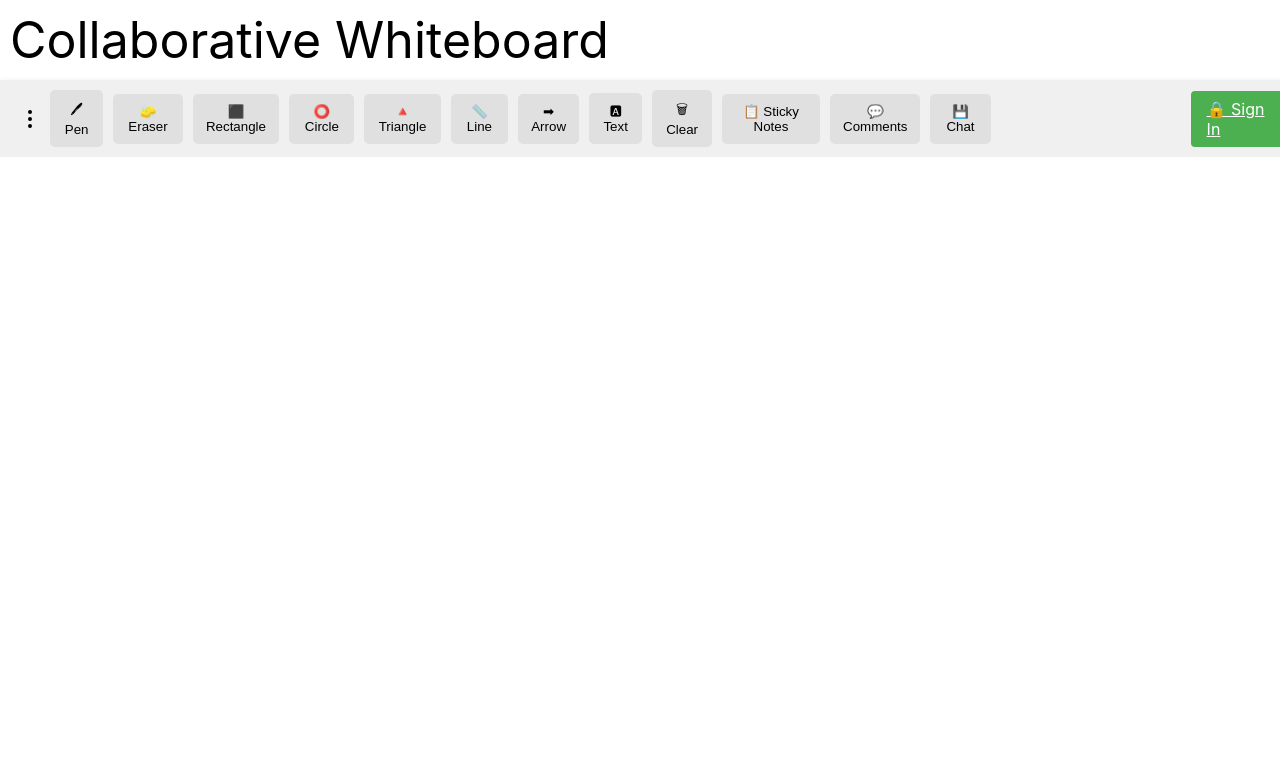
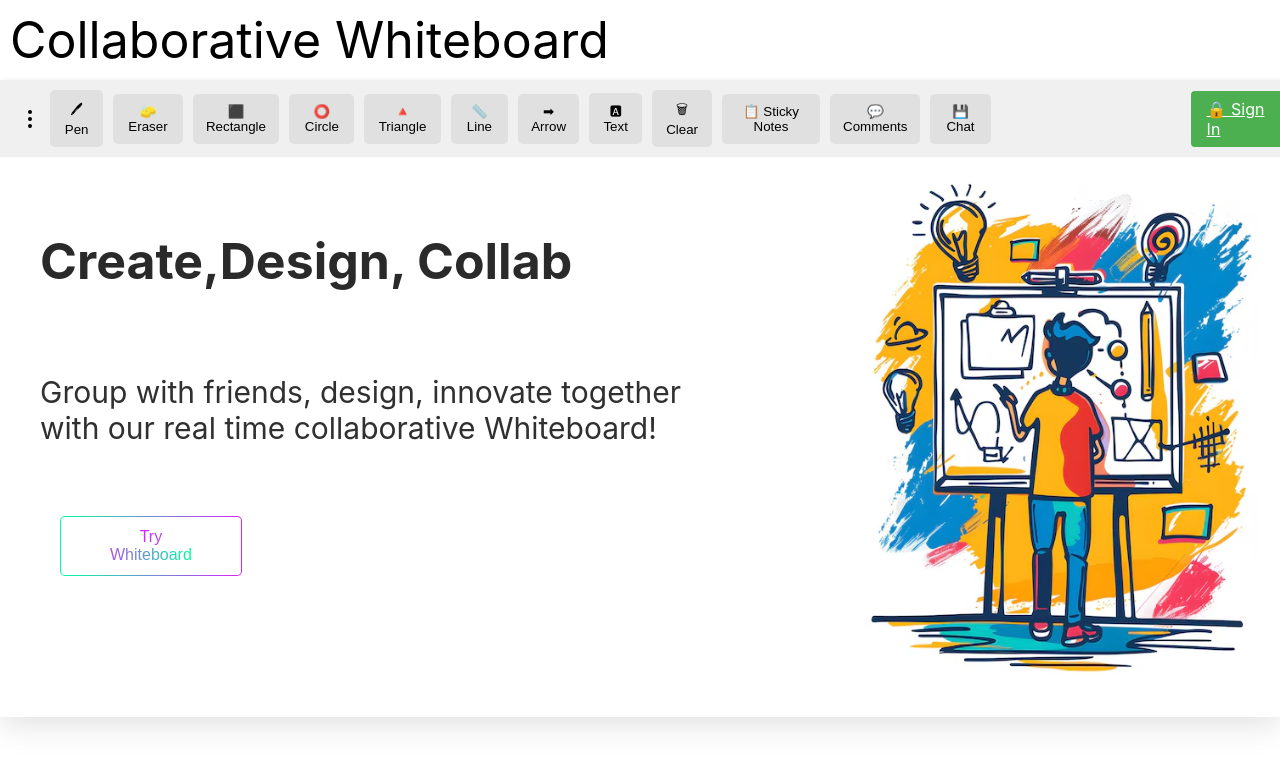
Before and after one commit to shubhirusiya/whiteboard_project, a React (Create React App) app in the folder frontend/: page / in a window 1280 px wide. Shown: the top 766 px of the page. Built offline with nearby package versions, Linux system fonts and the light colour scheme.

Commit message:
landing page started

```diff
--- a/frontend/src/components/landing_page.js
+++ b/frontend/src/components/landing_page.js
@@ -1,12 +1,33 @@
 import React from 'react';
+import '../style/landingpage.css'
 
 
 import MouseTrail from "./mousetraileffect";
 
 function landingpage() {
   return (
-    <div style={{ height: "100vh", backgroundColor: "white", overflow: "hidden" }}>
-      <MouseTrail />
+
+    <div style={{ height: "100vh", backgroundColor: "white", overflow:"hidden" }}>
+
+        <div className='intro'>
+          <div className="textarea">
+            <h1>Create,Design, Collab </h1>
+            <br/>
+          <p>
+            Group with friends, design, innovate together<br/>
+            with our real time collaborative Whiteboard!
+            </p>
+            <br />
+        <div class="container">
+
+  <button class="btn" data="Try Whiteboard"></button>
+</div>
+</div>
+    <div className='pic'><img src="./pic1.avif" alt="" /></div>
+
+
+        </div>
+        <MouseTrail />
     </div>
   );
 }
--- a/frontend/src/components/mousetraileffect.js
+++ b/frontend/src/components/mousetraileffect.js
@@ -66,7 +66,7 @@ const LineTrail = () => {
       width={window.innerWidth}
       height={window.innerHeight}
       onMouseMove={handleMouseMove}
-      style={{ display: "block", cursor: "none" }}
+      style={{ display: "block", cursor: "none" ,position: "absolute",zIndex: 9999,}}
     />
   );
 };
--- /dev/null
+++ b/frontend/src/style/landingpage.css
@@ -0,0 +1,82 @@
+.intro{
+    box-shadow: rgba(100, 100, 111, 0.2) 0px 7px 29px 0px;
+    height:70vh;
+    width: 100%;
+    float: right;
+}
+
+.pic img {
+    margin-right: 22px;
+    width: 400px; /* Adjust based on your preference */
+    /* Optional: Limit the image width */
+    height: 70vh;
+    float: right;
+  }
+  .textarea{
+    float: left;
+    margin: 40px;
+    text-align: left;
+
+
+  }
+  .textarea h1{
+    font-size: 50px;
+    color: rgb(43, 42, 42);
+  }
+  .textarea p{
+    font-size: 30px;
+    text-align: left;
+    color: rgb(48, 48, 48);
+  }
+  .container {
+    height: 60px;
+    width: 120px;
+    display: flex;
+    justify-content: left;
+    align-items: left;
+    background-color: white;
+    display: flex;
+    float: left;
+    margin: 20px;
+  }
+
+  .btn {
+    padding: 10px 50px;
+    border: none;
+    outline: none;
+    position: relative;
+    z-index: 1;
+    border-radius: 5px;
+    background: linear-gradient(to right, #00FFA3, #DC1FFF);
+    cursor: pointer;
+  }
+  .btn::before {
+    content: "";
+    position: absolute;
+    left: 1px;
+    right: 1px;
+    top: 1px;
+    bottom: 1px;
+    border-radius: 4px;
+    background-color: white;
+    z-index: -1;
+    transition: 200ms
+  }
+  .btn::after {
+    content: attr(data);
+    font-size: 16px;
+    background: linear-gradient(to left, #00FFA3, #DC1FFF);
+    -webkit-background-clip: text;
+    color: transparent;
+    transition: 200ms
+  }
+  .btn:hover::before {
+    opacity: 50%;
+    top: 0px;
+    right: 0px;
+    bottom: 0px;
+    left: 0px;
+  }
+  .btn:hover::after{
+    color: white;
+  }
```
Also changed, not shown: frontend/public/Animation - 1731431692732.gif (deleted), frontend/public/pic1.avif (added).
